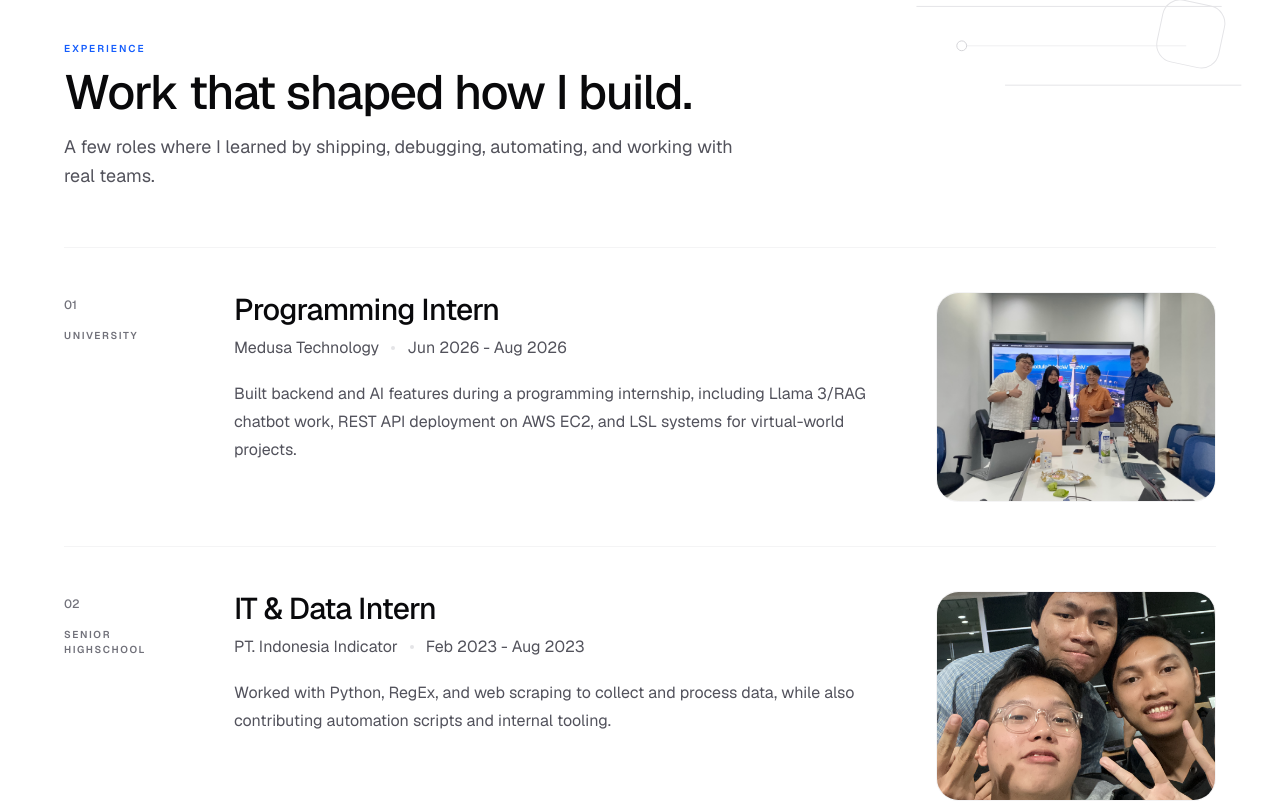
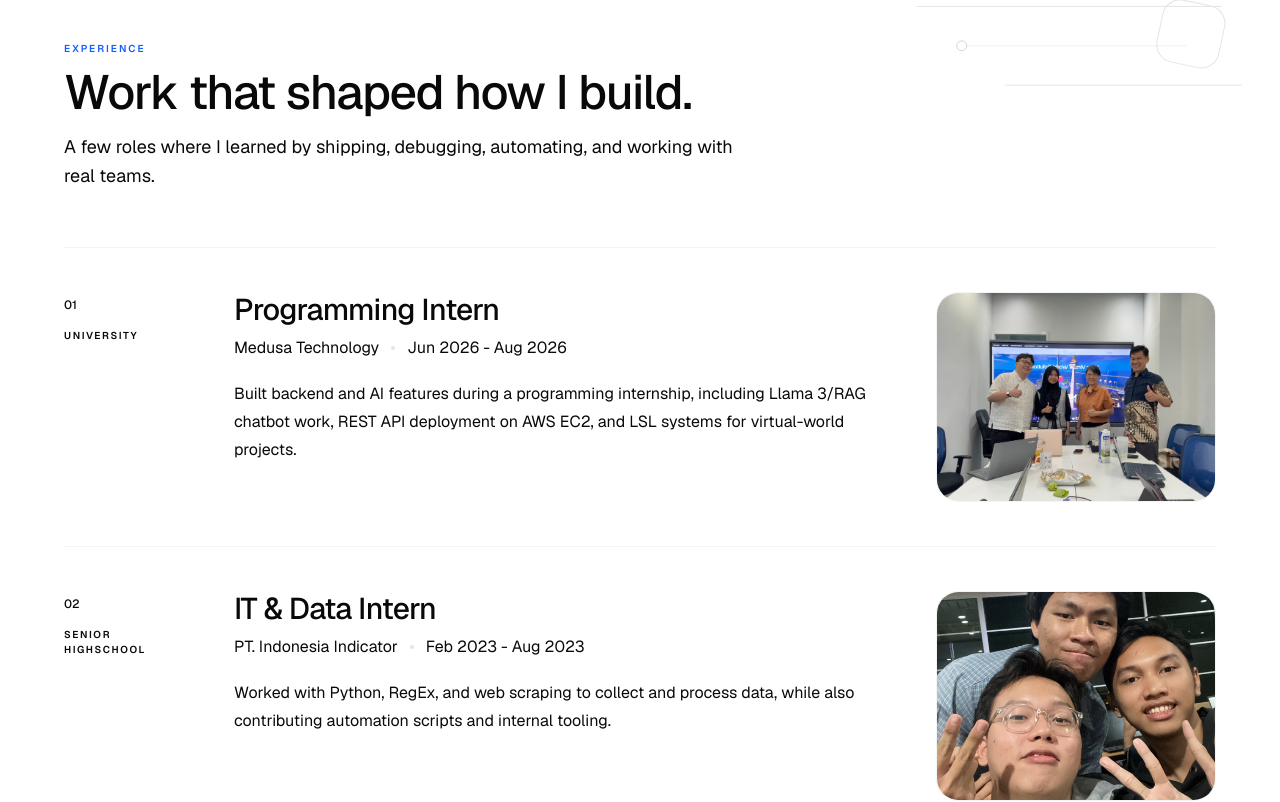
Before and after one commit to Tisee747/tisee-portfolio-v2, a Next.js app: page / in a window 1280 px wide. Shown: the part 820-1622 px from the top of the page. Built offline with nearby package versions, Linux system fonts and the light colour scheme.

Commit message:
style: darken experience text

```diff
--- a/src/components/ExperienceSection.tsx
+++ b/src/components/ExperienceSection.tsx
@@ -43,7 +43,7 @@ export default function ExperienceSection() {
             <h2 className="text-4xl font-medium tracking-tight text-zinc-950 md:text-5xl">
               Work that shaped how I build.
             </h2>
-            <p className="mt-4 text-base leading-relaxed text-zinc-500 md:text-lg">
+            <p className="mt-4 text-base leading-relaxed text-zinc-950 md:text-lg">
               A few roles where I learned by shipping, debugging, automating, and working with real teams.
             </p>
           </div>
@@ -60,8 +60,8 @@ export default function ExperienceSection() {
               <FadeIn key={experience.id} delay={index * 0.08}>
                 <article className="grid gap-7 border-t border-zinc-100 py-9 md:grid-cols-[110px_minmax(0,1fr)_250px] md:items-start md:gap-10 md:py-11 lg:grid-cols-[130px_minmax(0,1fr)_280px]">
                   <div className="flex items-center justify-between gap-4 md:block">
-                    <span className="text-xs font-medium text-zinc-400">0{index + 1}</span>
-                    <span className="text-[10px] font-semibold uppercase tracking-[0.16em] text-zinc-400 md:mt-3 md:block">
+                    <span className="text-xs font-medium text-zinc-950">0{index + 1}</span>
+                    <span className="text-[10px] font-semibold uppercase tracking-[0.16em] text-zinc-950 md:mt-3 md:block">
                       {stageLabels[experience.stage]}
                     </span>
                   </div>
@@ -70,13 +70,13 @@ export default function ExperienceSection() {
                     <h3 className="text-2xl font-medium tracking-tight text-zinc-950 md:text-3xl">
                       {copy.title}
                     </h3>
-                    <div className="mt-2 flex flex-col gap-1 text-sm text-zinc-500 sm:flex-row sm:items-center sm:gap-3 md:text-base">
+                    <div className="mt-2 flex flex-col gap-1 text-sm text-zinc-950 sm:flex-row sm:items-center sm:gap-3 md:text-base">
                       <span>{experience.company}</span>
                       <span className="hidden h-1 w-1 rounded-full bg-zinc-200 sm:block" aria-hidden="true" />
                       <span>{experience.period}</span>
                     </div>
 
-                    <p className="mt-5 max-w-2xl text-sm leading-7 text-zinc-600 md:text-base">
+                    <p className="mt-5 max-w-2xl text-sm leading-7 text-zinc-950 md:text-base">
                       {copy.description}
                     </p>
                   </div>
@@ -91,7 +91,7 @@ export default function ExperienceSection() {
                         className="object-cover"
                       />
                     ) : (
-                      <div className="flex h-full items-center justify-center text-xs text-zinc-400">No image</div>
+                      <div className="flex h-full items-center justify-center text-xs text-zinc-950">No image</div>
                     )}
                   </div>
                 </article>
```
